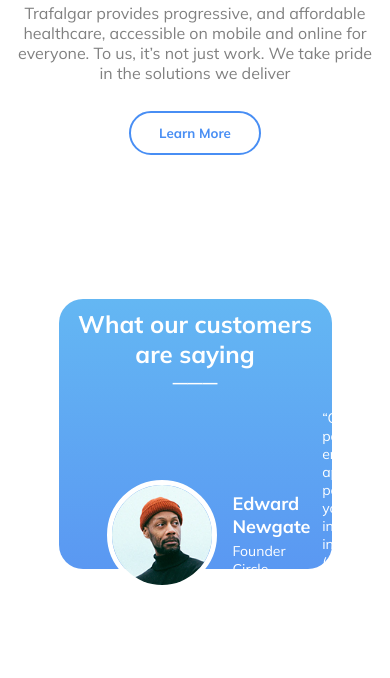
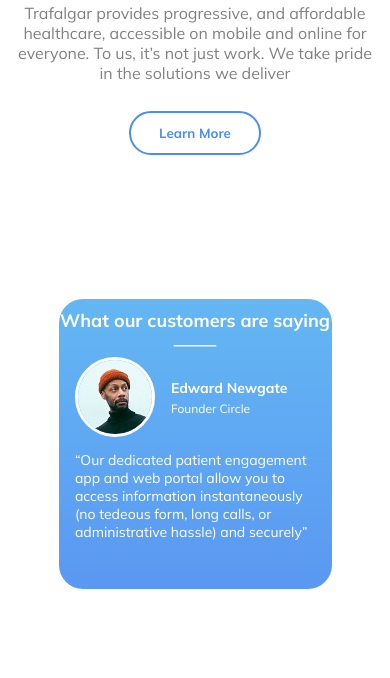
Before and after one commit to Dodoprospy3/Landing-page.for-practice, a plain HTML site: page index.html in a window 390 px wide. Shown: the part 1899-2577 px from the top of the page. Drawn offline with Linux system fonts and the light colour scheme.

Commit message:
maded the customer review section very responsive

```diff
--- a/style.css
+++ b/style.css
@@ -624,6 +624,7 @@
 
 .the-actual-switchable {
     width: 70vw;
+    max-width: 1120px;
     height: 500px;
     border-radius: 24px;
     background: linear-gradient(#64b7f3, #5a98f2);
@@ -669,8 +670,8 @@
 .customer-say-grid {
     display: grid;
     grid-template-columns: repeat(2, 1fr);
-    margin-right: 48px;
-    margin-left: 48px;
+    margin-right: 6%;
+    margin-left: 6%;
 }
 
 .customer-say-name {
@@ -824,3 +825,186 @@
 }
 
 @media (max-width: 666px) {
+    .the-actual-switchable {
+        height: 200px;
+    }
+
+    .customer-saying-p {
+        font-size: 18px;
+    }
+
+    .customer-details {
+        flex-direction: column;
+    }
+
+    .customer-saying-seperator {
+        font-size: 20px;
+    }
+
+    .customer-say-left-section {
+        gap: 16px;
+        margin-right: 4vw;
+    }
+
+    .customer-pfp {
+        width: 90px;
+        border-width: 3px;
+        margin-left: 0;
+    }
+
+    .customer-say-name {
+        font-size: 15px;
+    }
+
+    .customer-say-bio {
+        font-size: 12px;
+    }
+
+    .customer-say-message {
+        font-size: 10px;
+    }
+}
+
+
+@media (max-width: 570px) {
+    .customer-say-grid {
+        display: grid;
+        grid-template-columns: repeat(1, 1fr);
+    }
+
+    .the-actual-switchable {
+        height: 225px;
+    }
+
+    .customer-saying-p {
+        font-size: 18px;
+    }
+
+    .customer-details {
+        flex-direction: column;
+    }
+
+    .customer-saying-seperator {
+        font-size: 20px;
+    }
+
+    .customer-say-left-section {
+        gap: 16px;
+        margin-right: 4vw;
+    }
+
+    .customer-pfp {
+        width: 80px;
+        border-width: 3px;
+        margin-left: 0;
+    }
+
+    .customer-say-name {
+        font-size: 14px;
+    }
+
+    .customer-say-bio {
+        font-size: 12px;
+    }
+
+    .customer-say-message {
+        font-size: 10px;
+    }
+}
+
+/*
+/////////////////////////////////////////////////
+IDK WHAT THIS QUERY DOES, BUT LEAVE IT ANYWAY ///
+/////////////////////////////////////////////////
+
+@media (max-width: 540px) {
+    .the-actual-switchable {
+        height: 200px;
+    }
+
+    .customer-saying-p {
+        font-size: 16px;
+    }
+
+    .customer-details {
+        flex-direction: column;
+    }
+
+    .customer-saying-seperator {
+        font-size: 20px;
+    }
+
+    .customer-say-left-section {
+        gap: 16px;
+        margin-right: 4vw;
+    }
+
+    .customer-pfp {
+        width: 80px;
+        border-width: 3px;
+        margin-left: 0;
+    }
+
+    .customer-say-name {
+        font-size: 14px;
+    }
+
+    .customer-say-bio {
+        font-size: 12px;
+    }
+
+    .customer-say-message {
+        font-size: 10px;
+    }
+
+    .customer-details {
+        flex-direction: row;
+    }
+}
+*/
+
+@media (max-width: 390px) {
+    .customer-say-grid {
+        display: grid;
+        grid-template-columns: repeat(1, 1fr);
+    }
+
+    .the-actual-switchable {
+        height: 290px;
+    }
+
+    .customer-saying-p {
+        font-size: 18px;
+    }
+
+    .customer-details {
+        flex-direction: column;
+    }
+
+    .customer-saying-seperator {
+        font-size: 20px;
+    }
+
+    .customer-say-left-section {
+        gap: 16px;
+        margin-right: 4vw;
+    }
+
+    .customer-pfp {
+        width: 80px;
+        border-width: 3px;
+        margin-left: 0;
+    }
+
+    .customer-say-name {
+        font-size: 14px;
+    }
+
+    .customer-say-bio {
+        font-size: 12px;
+    }
+
+    .customer-say-message {
+        font-size: 14px;
+    }
+}
```
